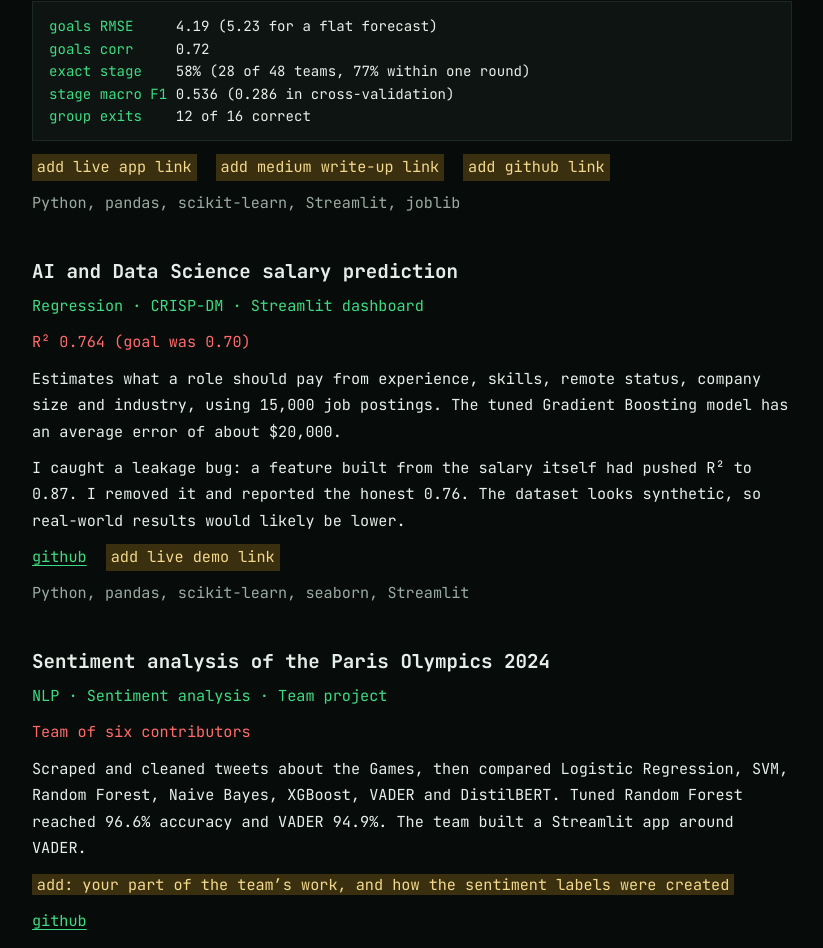
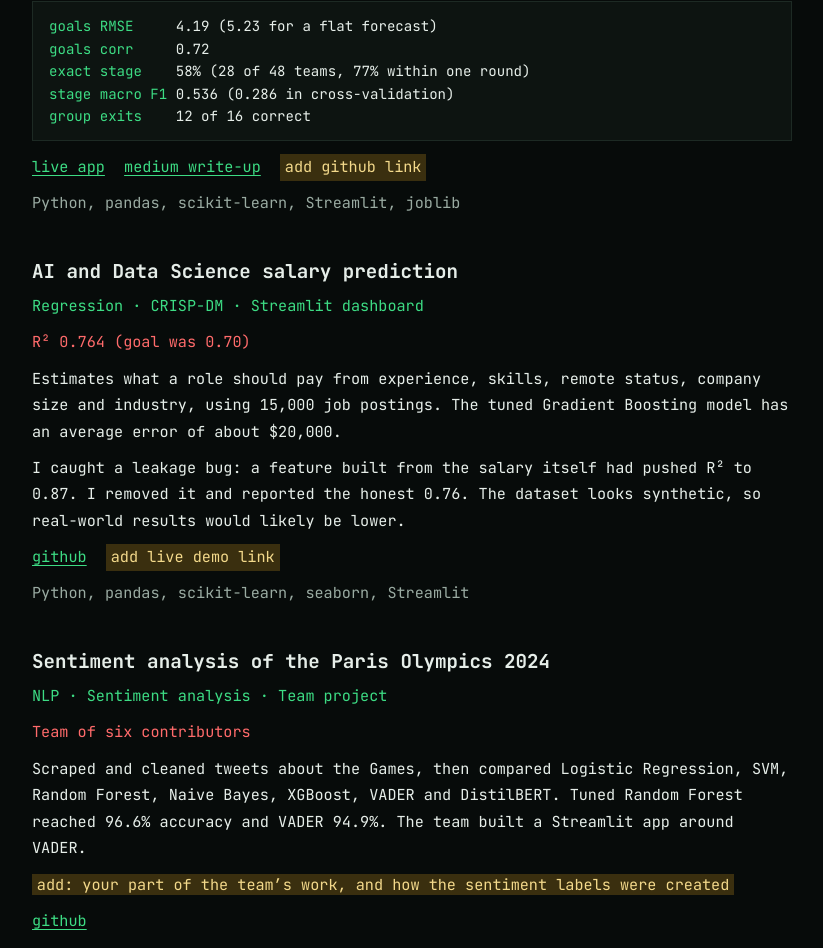
Before and after one commit to Atieng/Portfolio-website, a Next.js app: page / in a window 1280 px wide. Shown: the part 840-1788 px from the top of the page, without its empty margins (228-1051 px from the left). Built offline with nearby package versions, Linux system fonts and the light colour scheme.

Commit message:
Add World Cup live app and Medium links

```diff
--- a/data/projects.js
+++ b/data/projects.js
@@ -18,8 +18,8 @@ export const projects = [
       ["group exits", "12 of 16 correct"],
     ],
     links: [
-      { label: "live app", href: "TODO" },
-      { label: "medium write-up", href: "TODO" },
+      { label: "live app", href: "PASTE_URL" },
+      { label: "medium write-up", href: "PASTE_URL" },
       { label: "github", href: "TODO" },
     ],
     tools: "Python, pandas, scikit-learn, Streamlit, joblib",
```
